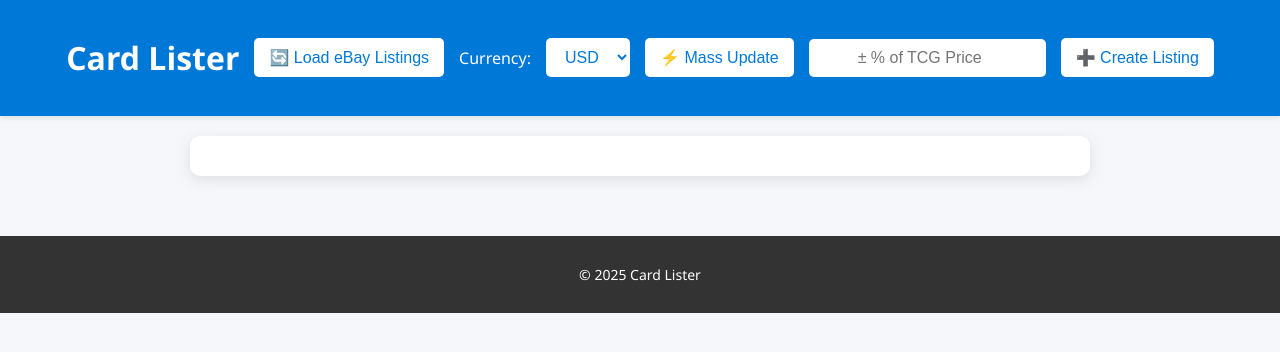
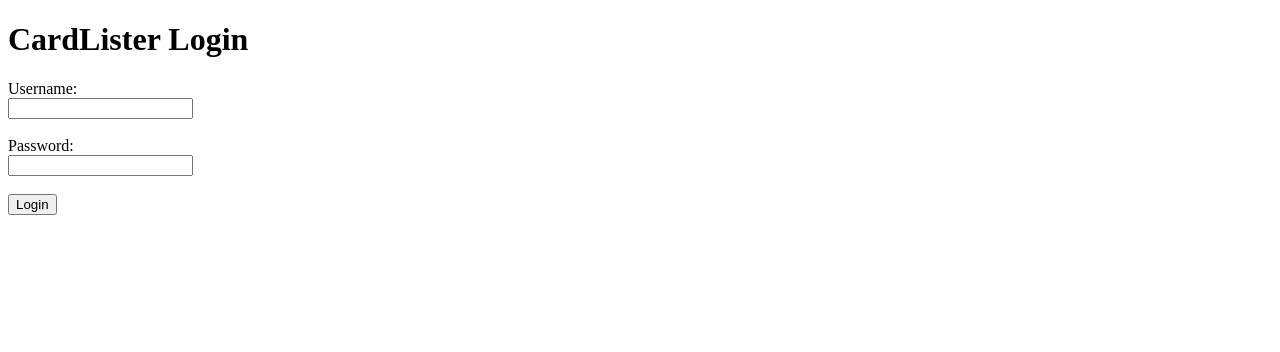
Before and after one commit to Unreal-Dan/CardLister, a PHP site: page / in a window 1280 px wide. Shown: the top 352 px of the page. Run offline with PHP 8.4, Linux system fonts and the light colour scheme.

Commit message:
try change login

```diff
--- a/index.html
+++ b/index.php
@@ -1,3 +1,53 @@
+<?php
+session_start();
+
+// Define a simple, hardcoded username/password.
+// If you'd rather keep them outside the doc root, you could.
+$USERNAME = "cardadmin";
+$PASSWORD = "SuperSecret123";
+
+// If the user submitted the login form:
+if (isset($_POST['username']) && isset($_POST['password'])) {
+    if ($_POST['username'] === $USERNAME && $_POST['password'] === $PASSWORD) {
+        // Correct credentials
+        $_SESSION['logged_in'] = true;
+        header("Location: index.php"); // reload page
+        exit;
+    } else {
+        $error = "Invalid username or password!";
+    }
+}
+
+// Check if user is already logged in
+if (empty($_SESSION['logged_in'])) {
+    // Show a basic login form and stop rendering the rest of the page
+    ?>
+    <!DOCTYPE html>
+    <html lang="en">
+    <head>
+        <meta charset="UTF-8">
+        <title>Login - CardLister</title>
+    </head>
+    <body>
+    <h1>CardLister Login</h1>
+    <?php if (!empty($error)) { echo "<p style='color:red;'>$error</p>"; } ?>
+    <form method="post" action="">
+        <label for="username">Username:</label><br>
+        <input type="text" name="username" id="username"><br><br>
+
+        <label for="password">Password:</label><br>
+        <input type="password" name="password" id="password"><br><br>
+
+        <button type="submit">Login</button>
+    </form>
+    </body>
+    </html>
+    <?php
+    exit; // Stop processing further HTML/PHP below
+}
+?>
+
+
 <!DOCTYPE html>
 <html lang="en">
 <head>
```
